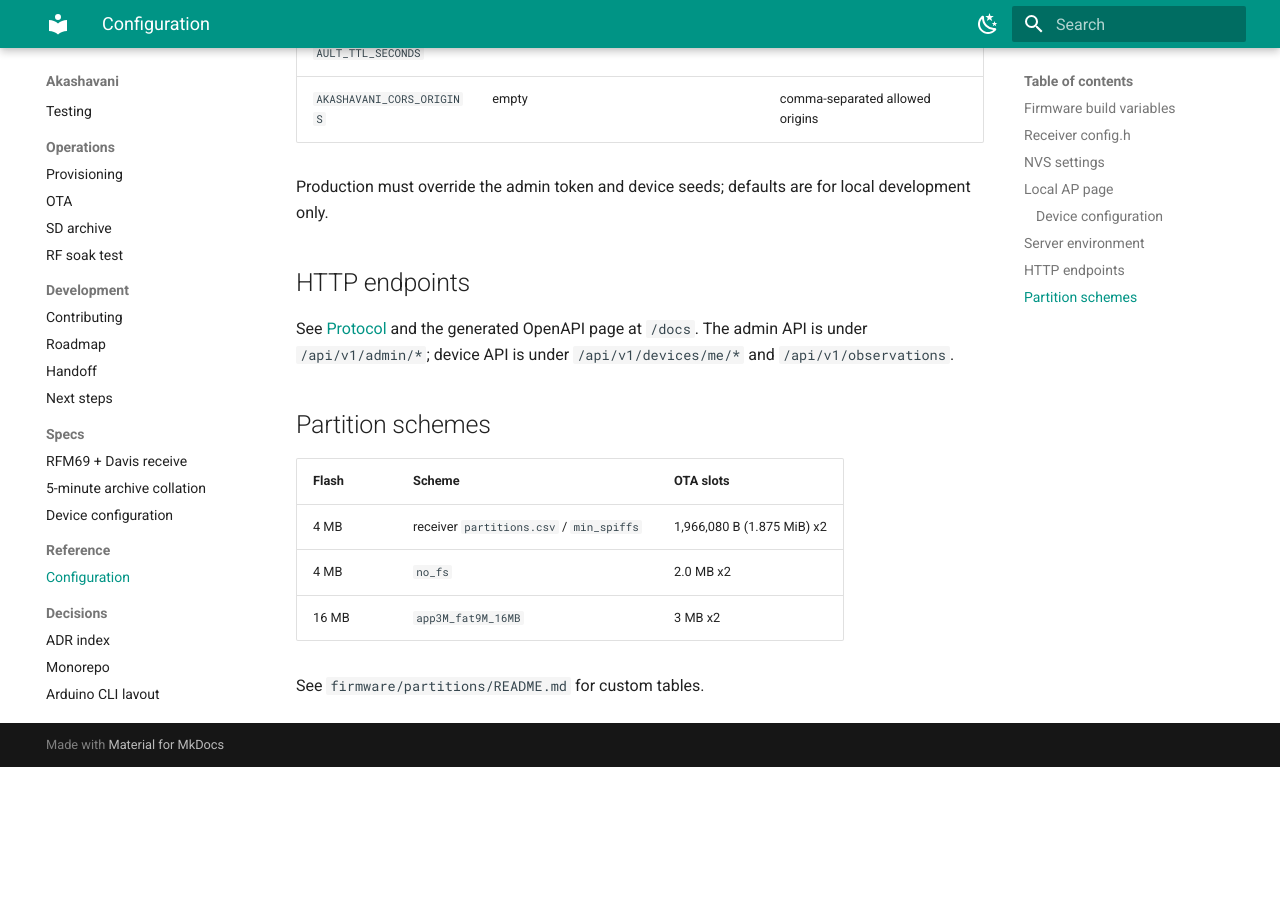
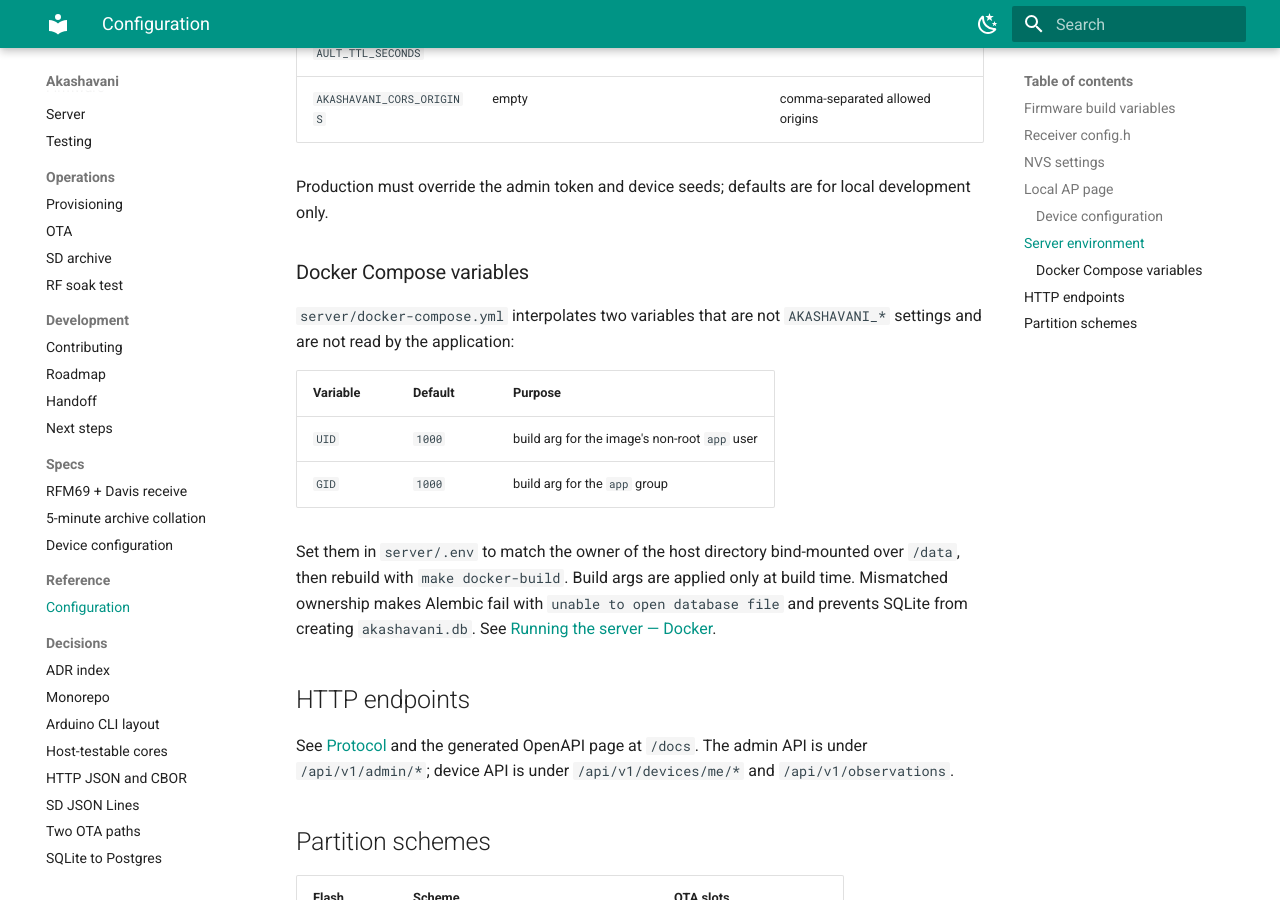
Before and after one commit to rsmoorthy/akashavani, an MkDocs documentation site: the page built from docs/reference/configuration.md, in a window 1280 px wide and 900 px high, scrolled down 5589 px. Built offline with MkDocs 1.6.1 and Material for MkDocs 9.7.7, drawn with Linux system fonts in a browser that asks for light colours; before the commit the page ends 6356 px from its top, so only the background shows below that.

Commit message:
Provide UID/GID as part of server.env

```diff
--- a/docs/reference/configuration.md
+++ b/docs/reference/configuration.md
@@ -153,6 +153,22 @@ All variables use the `AKASHAVANI_` prefix. Values can also be placed in
 Production must override the admin token and device seeds; defaults are for
 local development only.
 
+### Docker Compose variables
+
+`server/docker-compose.yml` interpolates two variables that are not
+`AKASHAVANI_*` settings and are not read by the application:
+
+| Variable | Default | Purpose |
+| --- | --- | --- |
+| `UID` | `1000` | build arg for the image's non-root `app` user |
+| `GID` | `1000` | build arg for the `app` group |
+
+Set them in `server/.env` to match the owner of the host directory bind-mounted
+over `/data`, then rebuild with `make docker-build`. Build args are applied only
+at build time. Mismatched ownership makes Alembic fail with
+`unable to open database file` and prevents SQLite from creating
+`akashavani.db`. See [Running the server — Docker](../build/server.md#docker).
+
 ## HTTP endpoints
 
 See [Protocol](../protocol/README.md) and the generated OpenAPI page at `/docs`.
```
Also changed, not shown: server/README.md (+12 -0 lines), 2 other files.
